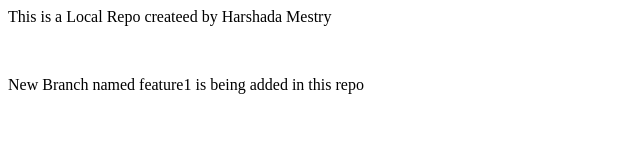
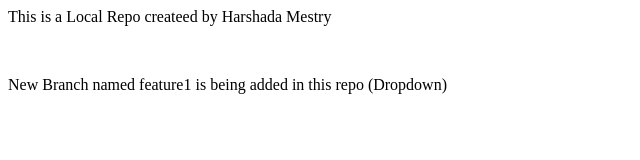
Before and after one commit to Techie-Harshada/localrepo, a plain HTML site: page index.html in a window 1280 px wide. Shown: the whole page, without its empty margins (0-640 px from the left). Drawn offline with Linux system fonts and the light colour scheme.

Commit message:
Add dropdown

```diff
--- a/index.html
+++ b/index.html
@@ -1,3 +1,3 @@
 <p>This is a Local Repo createed by Harshada Mestry</p>
 <br />
-<p>New Branch named feature1 is being added in this repo</p>
+<p>New Branch named feature1 is being added in this repo (Dropdown)</p>
```
